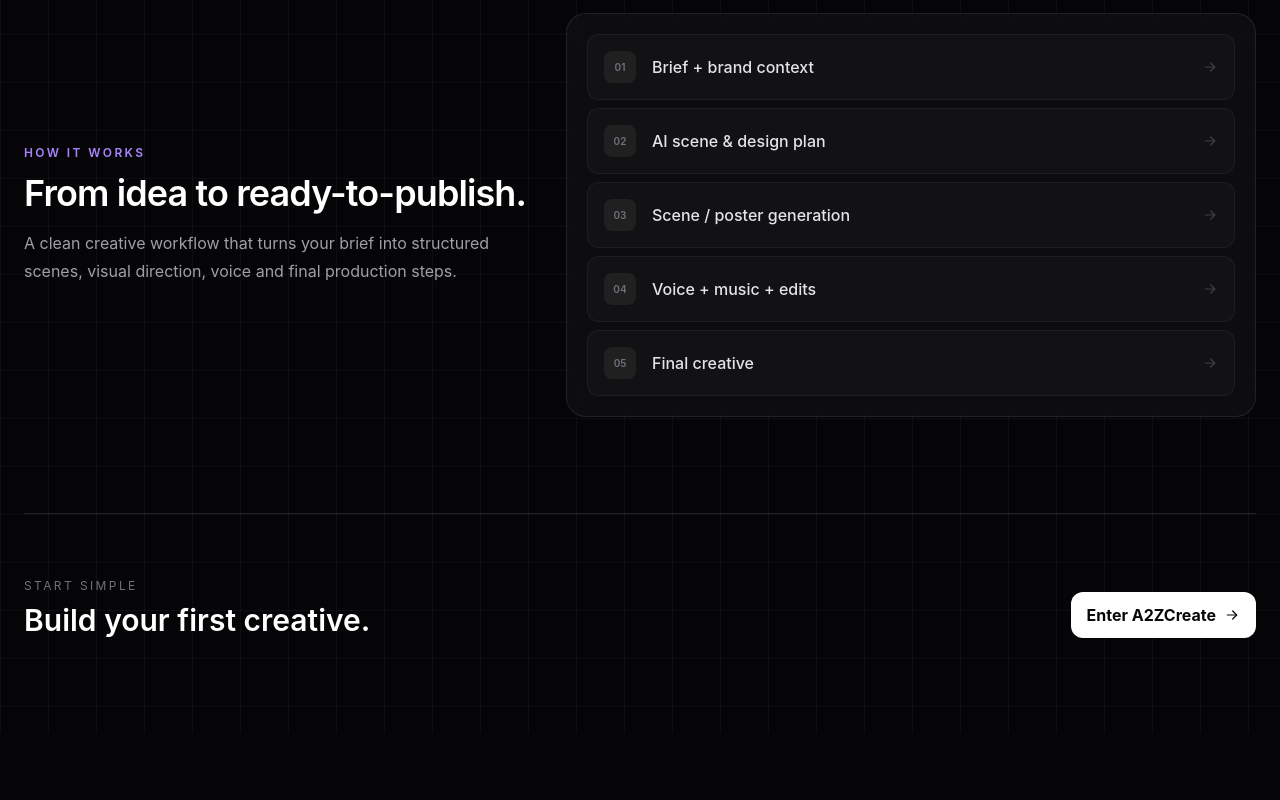
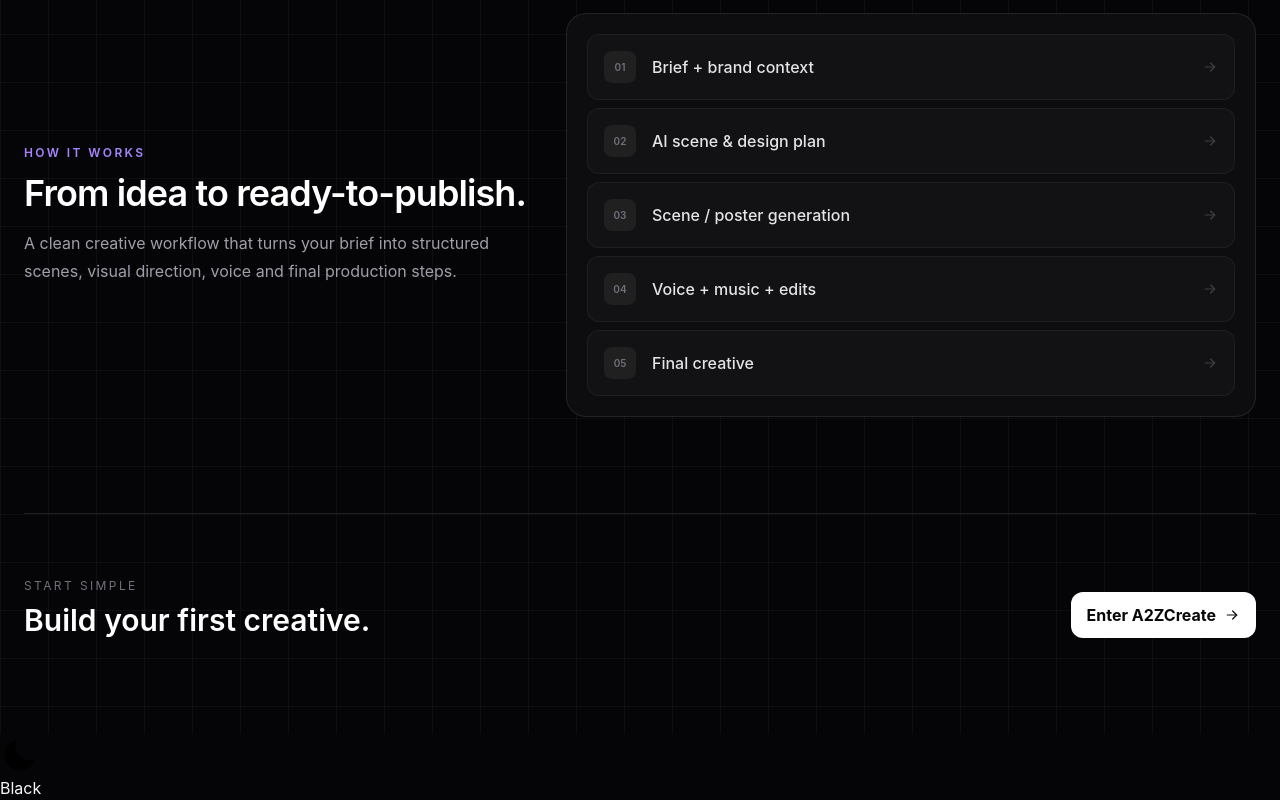
Before and after one commit to shabbirhossaingd-prog/a2zcreate, a Next.js app in the folder frontend/: page / in a window 1280 px wide. Shown: the part 1454-2254 px from the top of the page. Before the commit the page ends 2188 px from the top, so only its background shows below. Built offline with nearby package versions, Linux system fonts and the light colour scheme.

Commit message:
Add global theme toggle to layout

```diff
--- a/frontend/app/layout.jsx
+++ b/frontend/app/layout.jsx
@@ -1,4 +1,5 @@
 import "./globals.css";
+import ThemeToggle from "./components/ThemeToggle";
 
 export const metadata = {
   title: "A2ZCreate AI Studio",
@@ -7,8 +8,11 @@
 
 export default function RootLayout({ children }) {
   return (
-    <html lang="en">
-      <body>{children}</body>
+    <html lang="en" data-theme="dark" suppressHydrationWarning>
+      <body>
+        {children}
+        <ThemeToggle />
+      </body>
     </html>
   );
 }
```
